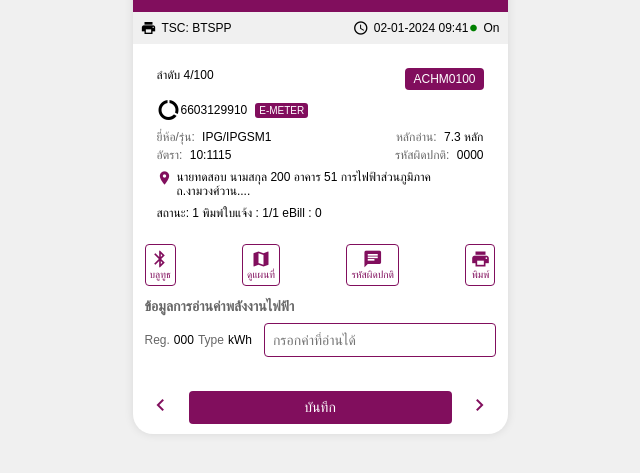
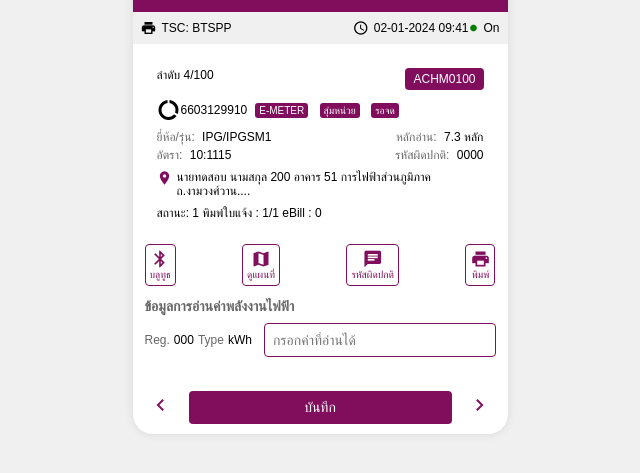
Before and after one commit to NutkungZz/MaMo, a plain HTML site: page index.html in a window 1280 px wide. Shown: the part 35-508 px from the top of the page, without its empty margins (320-960 px from the left). Drawn offline with Linux system fonts and the light colour scheme.

Commit message:
Update index.html

```diff
--- a/index.html
+++ b/index.html
@@ -40,7 +40,11 @@
                 <div class="meter-number">
                     <i class="material-icons">data_usage</i>
                     <span>6603129910</span>
-                    <span class="tag">E-METER</span>
+                    <div class="tags">
+                        <span class="tag">E-METER</span>
+                        <span class="tag light">สุ่มหน่วย</span>
+                        <span class="tag yellow">รอจด</span>
+                    </div>
                 </div>
                 <div class="meter-details">
                     <div>
```
